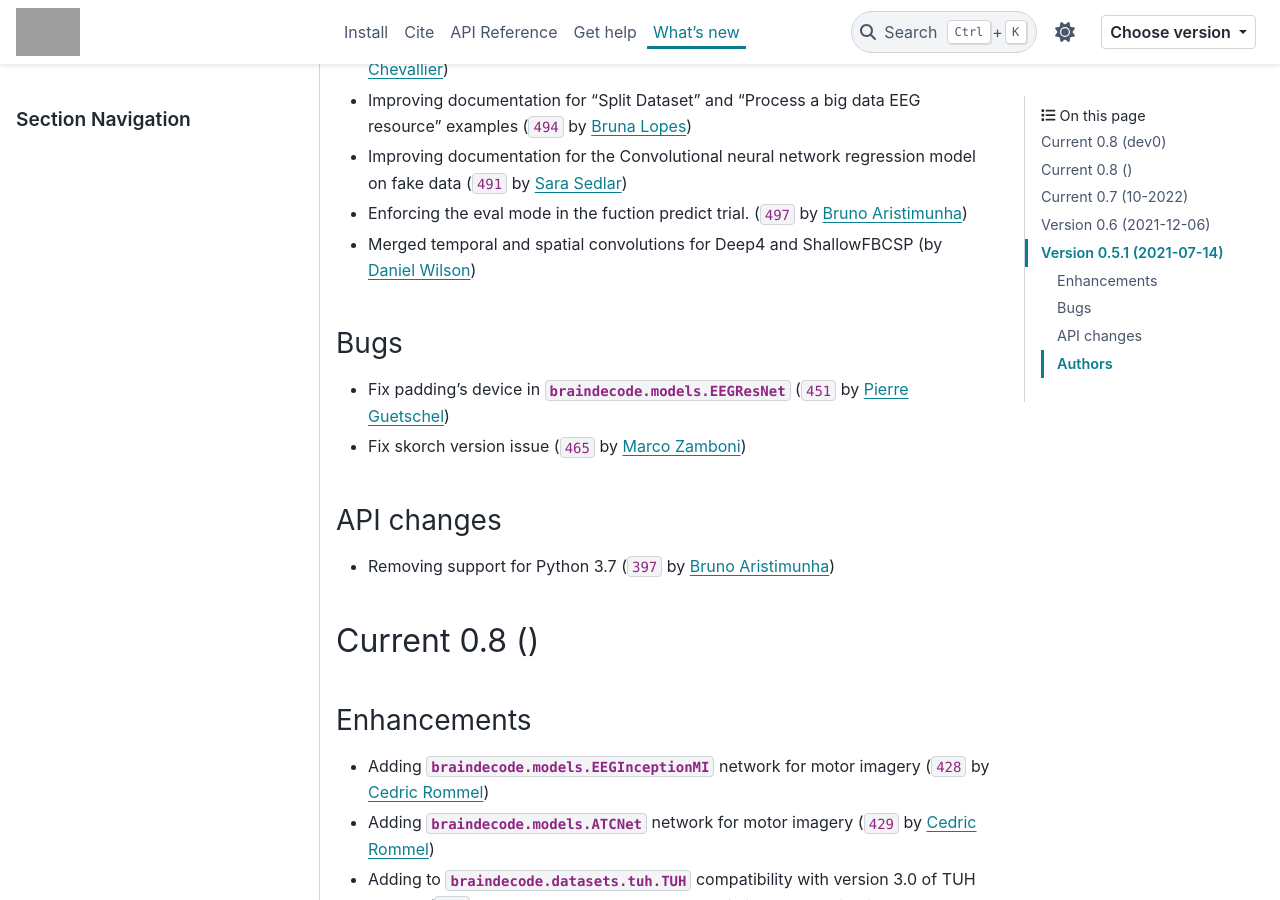
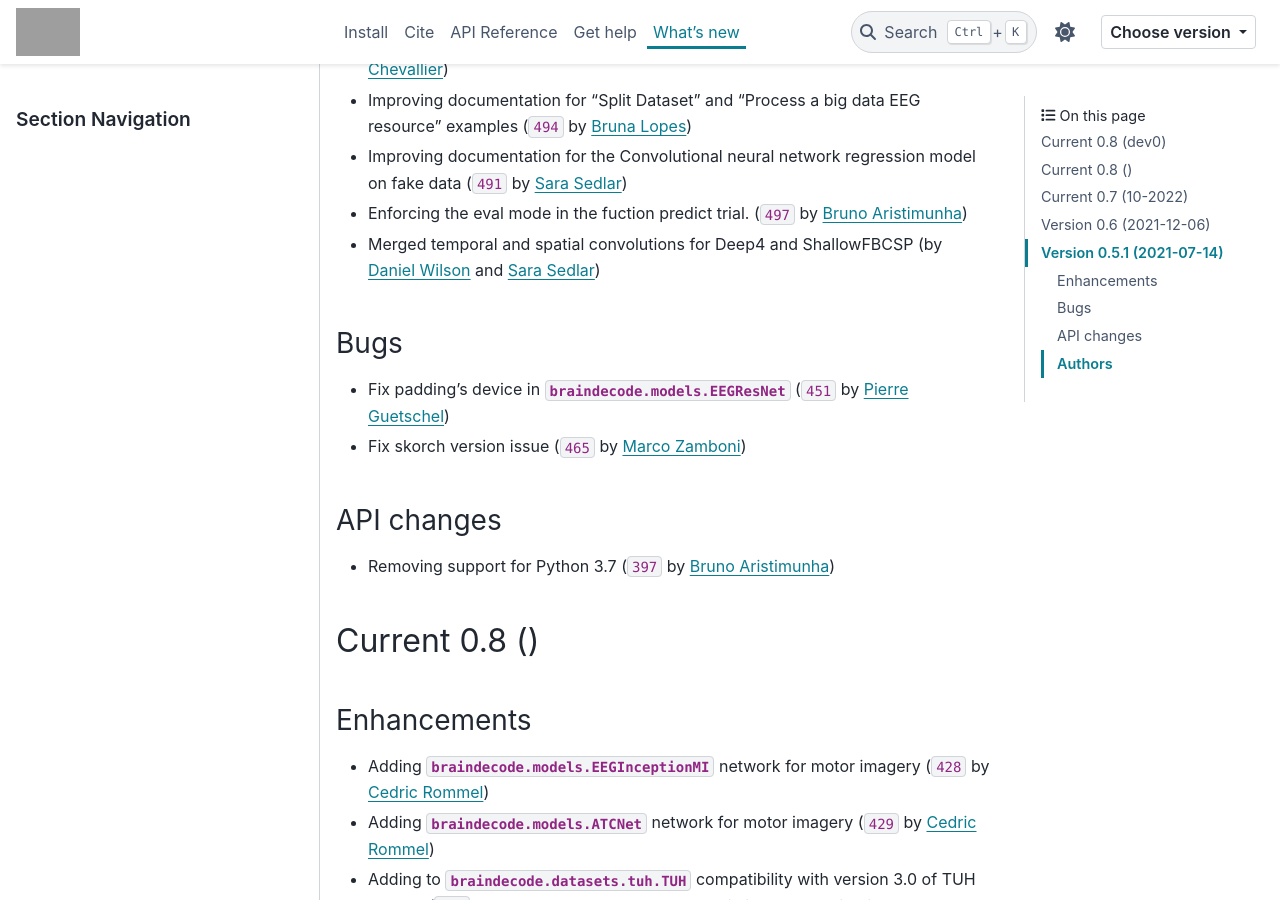
Before and after one commit to braindecode/braindecode, a Sphinx documentation site: the page built from docs/whats_new.rst, in a window 1280 px wide and 900 px high, scrolled down 858 px. Built offline with Sphinx 7.4.7 and the PyData theme 0.15.4, drawn with Linux system fonts in a browser that asks for light colours; pages that are not in the unit, such as notebooks, are missing from menus; comment, search, counter and statistics services are not loaded; cross-references to code outside the pages are shown as plain code; grey boxes are pictures that could not be loaded.

Commit message:
add combined conv

```diff
--- a/docs/whats_new.rst
+++ b/docs/whats_new.rst
@@ -37,7 +37,7 @@ Enhancements
 - Improving documentation for "Split Dataset" and "Process a big data EEG resource" examples (:gh:`494` by `Bruna Lopes`_)
 - Improving documentation for the Convolutional neural network regression model on fake data (:gh:`491` by `Sara Sedlar`_)
 - Enforcing the eval mode in the fuction predict trial. (:gh:`497` by `Bruno Aristimunha`_)
-- Merged temporal and spatial convolutions for Deep4 and ShallowFBCSP (by `Daniel Wilson`_)
+- Merged temporal and spatial convolutions for Deep4 and ShallowFBCSP (by `Daniel Wilson`_ and `Sara Sedlar`_)
 
 Bugs
 ~~~~
```
